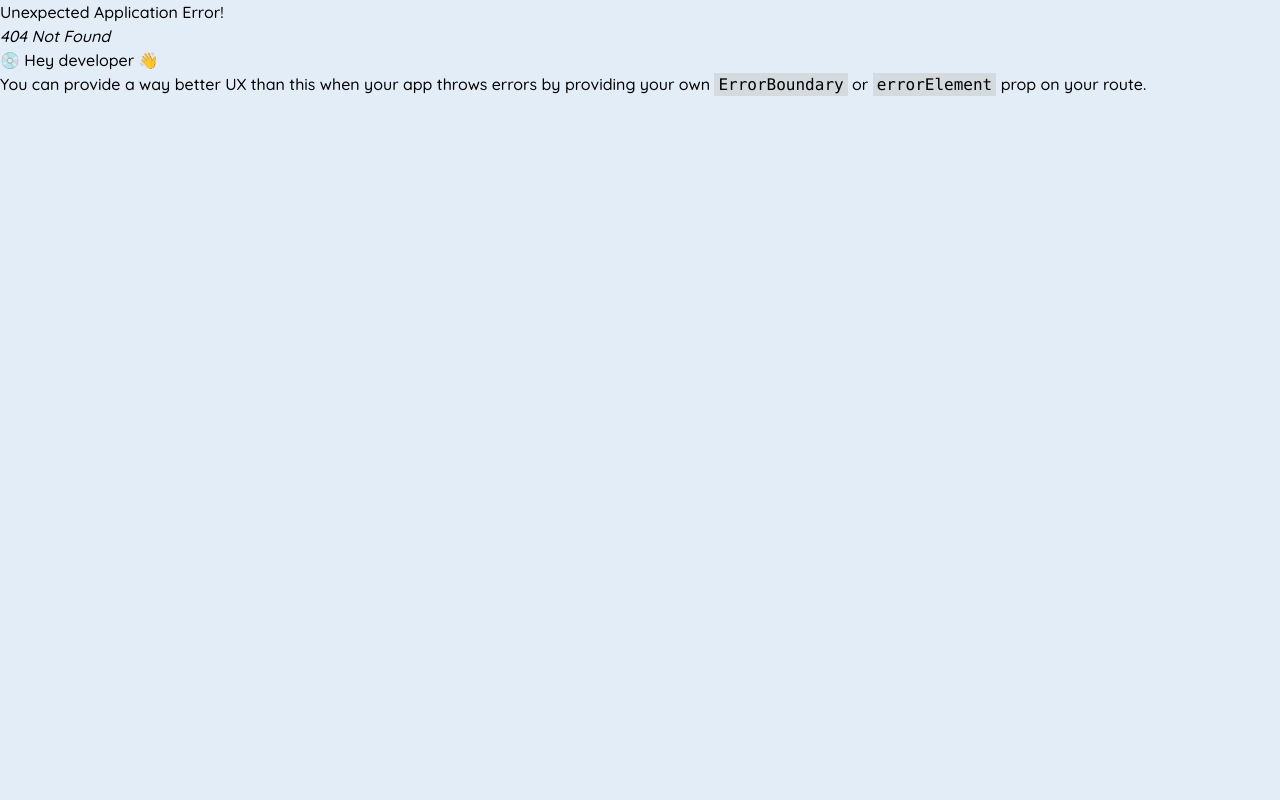
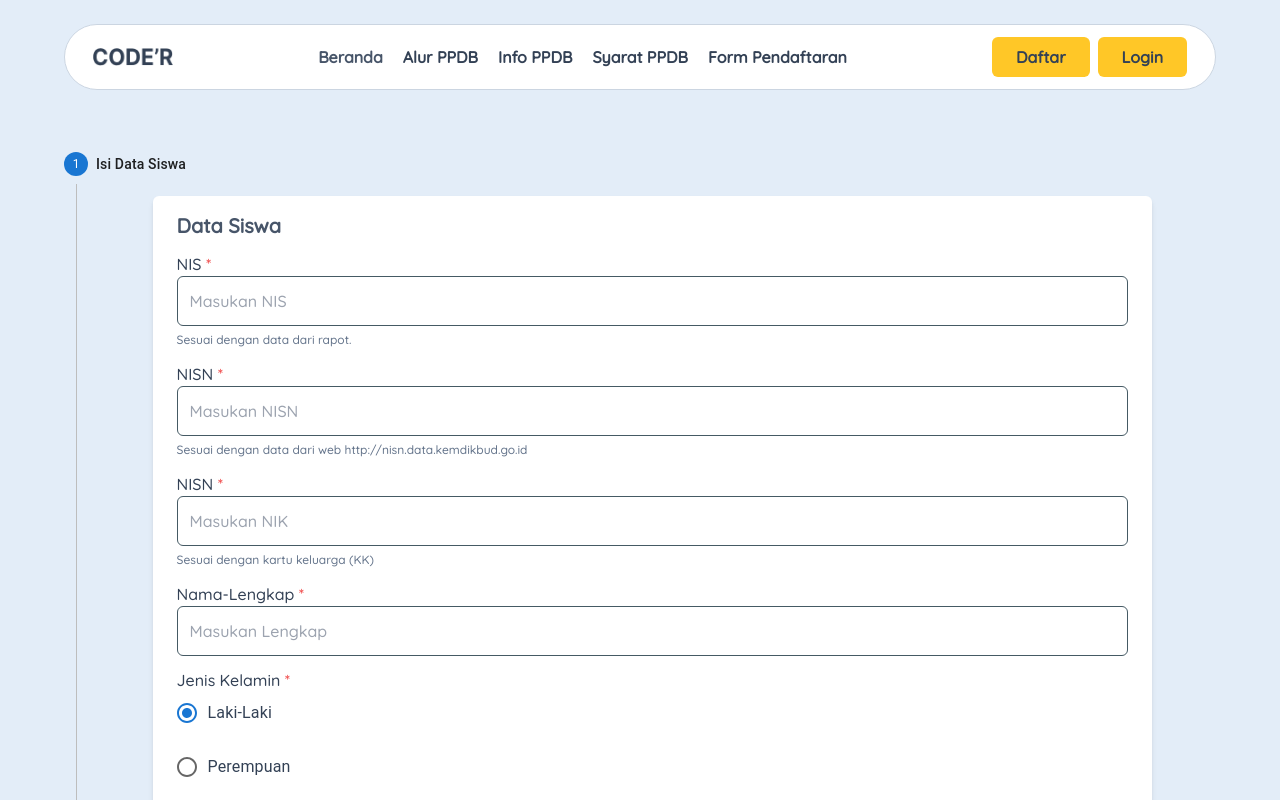
Before and after one commit to galihroswandi/ppdb-2024, a React (Vite) app in the folder views/: page /inputdata in a window 1280 px wide. Before the commit this address had no page. Shown: the top 800 px of the page. Built offline with nearby package versions, Linux system fonts and the light colour scheme.

Commit message:
update routes

```diff
--- a/views/src/Routes.jsx
+++ b/views/src/Routes.jsx
@@ -14,7 +14,7 @@ function App() {
       <Route>
         <Route path="/" element={<LandingPage />} />
         <Route path="login" element={<Login />} />
-        <Route path="input-data" element={<InputData />} />
+        <Route path="inputdata" element={<InputData />} />
       </Route>
     )
   );
--- a/views/src/components/Fragments/LandingPage/HeroSection.jsx
+++ b/views/src/components/Fragments/LandingPage/HeroSection.jsx
@@ -85,7 +85,7 @@ export const Navbar = () => {
         <a href="#alur-ppdb">Alur PPDB</a>
         <a href="#info-ppdb">Info PPDB</a>
         <a href="#syarat-ppdb">Syarat PPDB</a>
-        <Link to="/input-data">Form Pendaftaran</Link>
+        <Link to="/inputdata">Form Pendaftaran</Link>
       </section>
       <section className="hidden lg:flex items-center gap-2">
         <a
@@ -140,7 +140,7 @@ export const Navbar = () => {
               },
               {
                 text: "Form Pendaftaran",
-                url: "/input-data",
+                url: "/inputdata",
               },
               {
                 text: "Login",
@@ -195,7 +195,7 @@ const ContentHero = () => {
           menyenangkan bersama kami.
         </p>
         <Link
-          to="/input-data"
+          to="/inputdata"
           className="bg-secondary-color text-slate-700 px-6 lg:py-3 py-2.5 font-semibold rounded-md"
         >
           Daftar Sekarang
```
